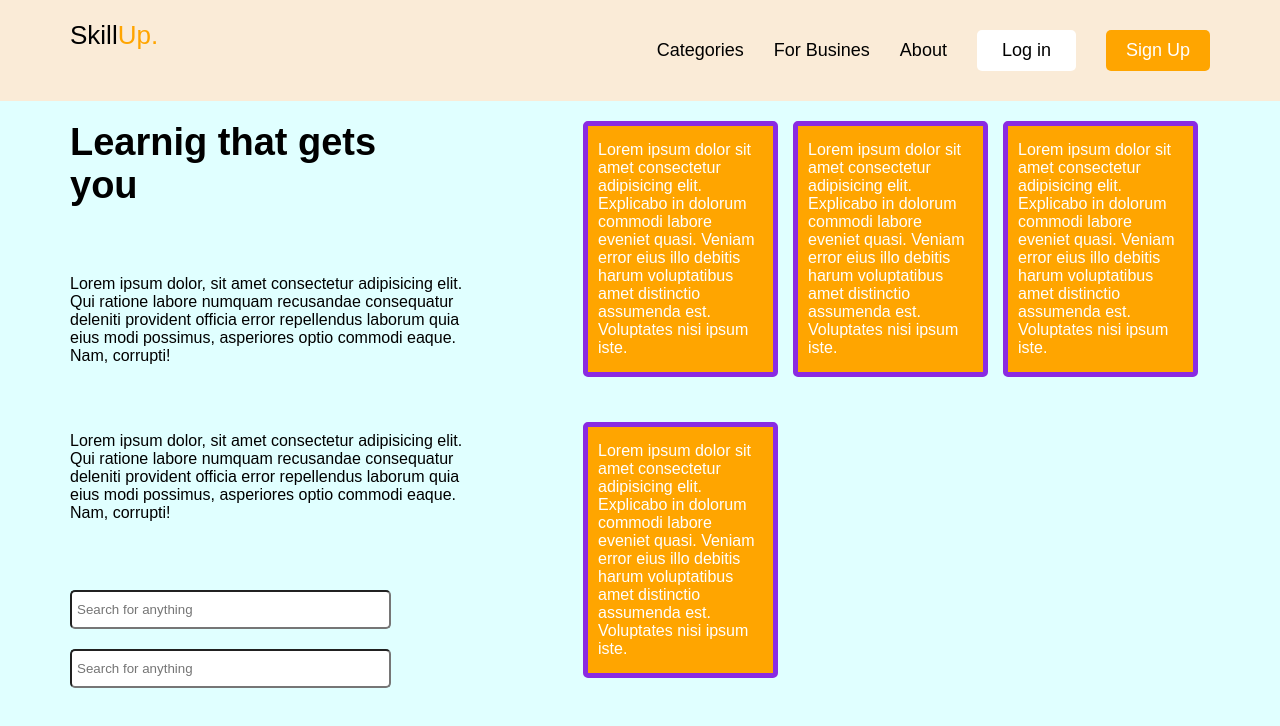
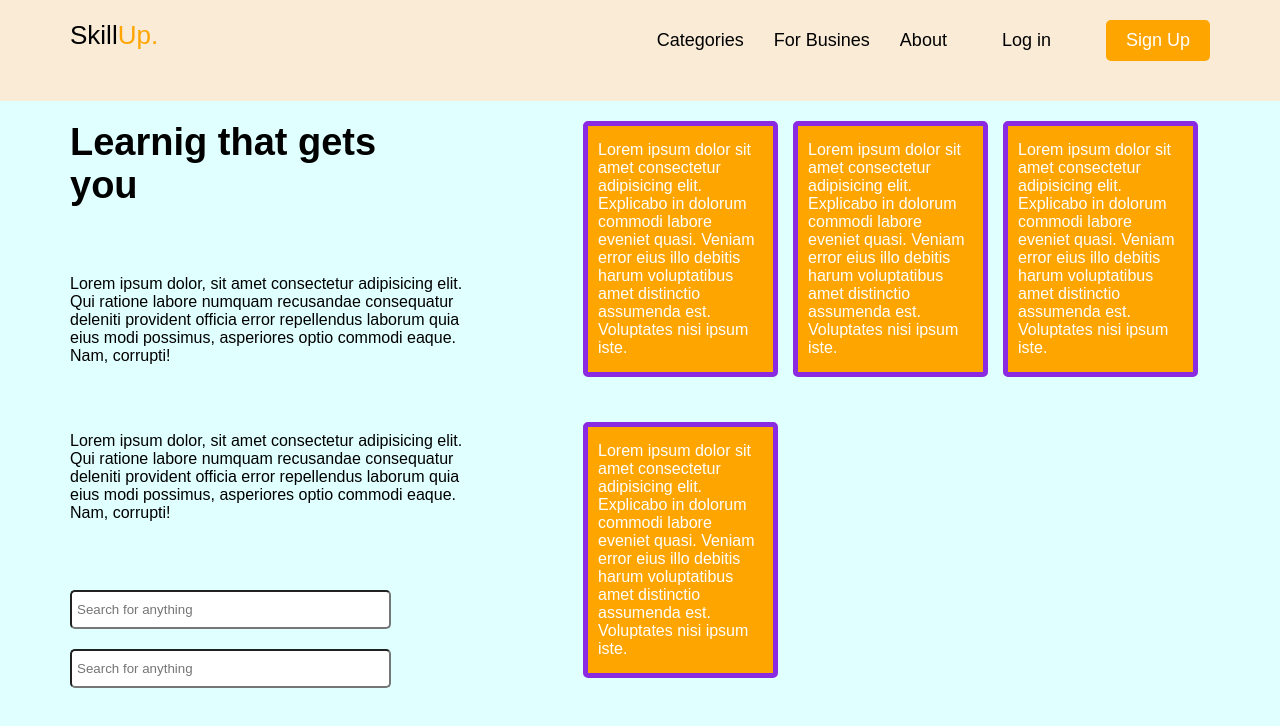
Before and after one commit to aminesoudassi/The-first-templat, a plain HTML site: page index.html in a window 1280 px wide. Drawn offline with Linux system fonts and the light colour scheme.

Commit message:
Update AA1.css

```diff
--- a/AA1.css
+++ b/AA1.css
@@ -42,7 +42,7 @@ nav {
 .one {
     display: flex;
     justify-content: space-between;
-    align-items: center;
+    align-content: center;
 }
 .one .log_title {
     font-size: 26px;
@@ -66,7 +66,7 @@ nav {
 
 }
 .one .links ul li:last-child {
-    color: white;
+    color: #fff;
     background-color: #FFA500;
     padding: 10px 20px;
     border-radius: 5px;
@@ -76,7 +76,7 @@ nav {
 }
 
 .one .links ul li:nth-child(4) {
-    background-color: white;
+    background-color: ;
     padding: 10px 25px;
     border-radius: 5px;
 
```
